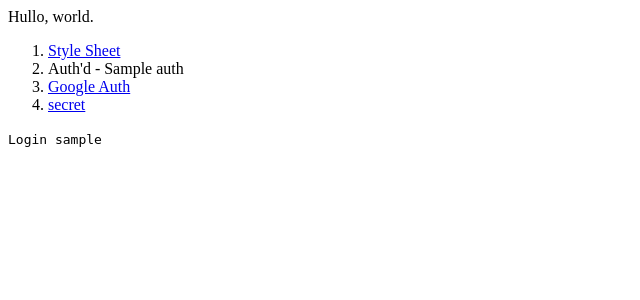
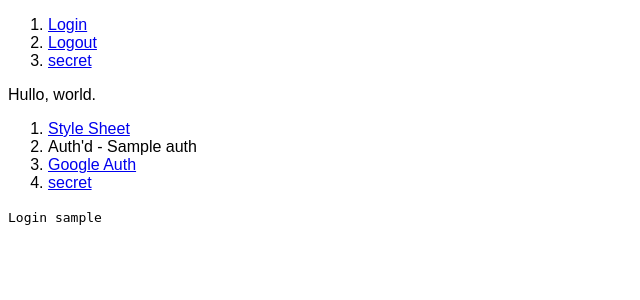
Before and after one commit to basking2/pykb, a Django app: template templates/index.html in a window 1280 px wide. Shown: the top 300 px of the page, without its empty margins (0-640 px from the left). Run offline with Django 3.2, Linux system fonts and the light colour scheme; the template is opened without the code that fills it: most values are stand-ins (such as "Sample title", 1, 10 or a date in 2020); parts of the project's set-up code (start-up, migrations or seed data) failed here and were passed over.

Commit message:
Hackity hack hack.

```diff
--- a/pykb/urls.py
+++ b/pykb/urls.py
@@ -7,6 +7,7 @@ from . import views
 urlpatterns = [
     url(r'^secret$', views.secret_page, name='secret'),
     url(r'^oauth2$', views.oauth2, name='oauth2'),
+    url(r'^login$', views.login_view, name='login'),
     url(r'^logout$', views.logout_view, name='logout'),
     url(r'^$', views.index, name='index'),
 ]
--- a/static/style.css
+++ b/static/style.css
@@ -0,0 +1,4 @@
+
+body {
+  font-family: Arial;
+}
--- a/templates/base.html
+++ b/templates/base.html
@@ -1,8 +1,19 @@
 <!DOCTYPE html>
 <html>
   <head>
+    {% load static %}
+    <link rel="stylesheet" type="text/css" href="{% static "style.css" %}" />
   </head>
   <body>
+
+    <div id="user">
+      <ol>
+        <li> <a href="{% url "login" %}">Login</a></li>
+        <li> <a href="{% url "logout" %}">Logout</a></li>
+        <li><a href="secret">secret</a></li>
+      </ol>
+    </div>
+
     {% block content %}
     {% endblock %}
   </body>
```
Also changed, not shown: pykb/views.py (+20 -0 lines).
